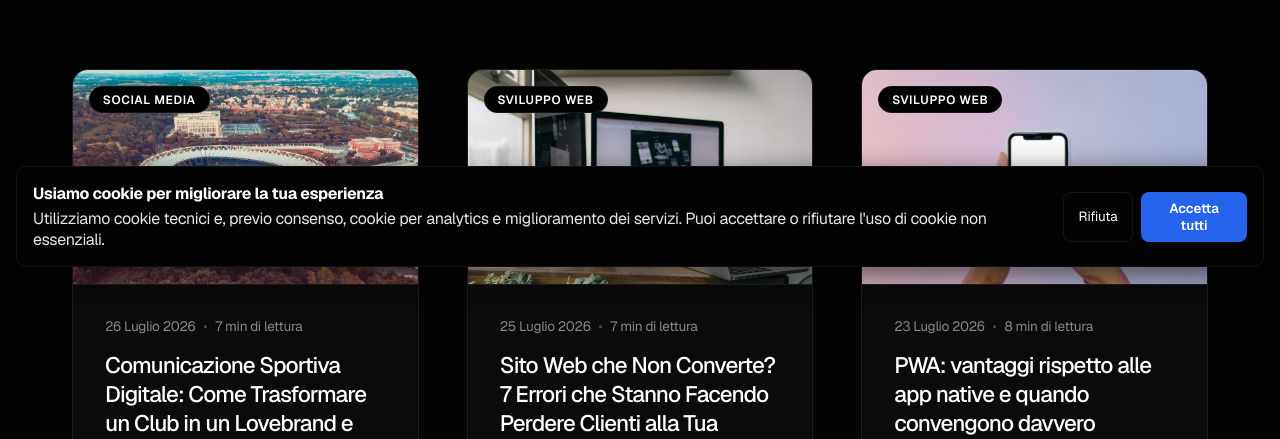
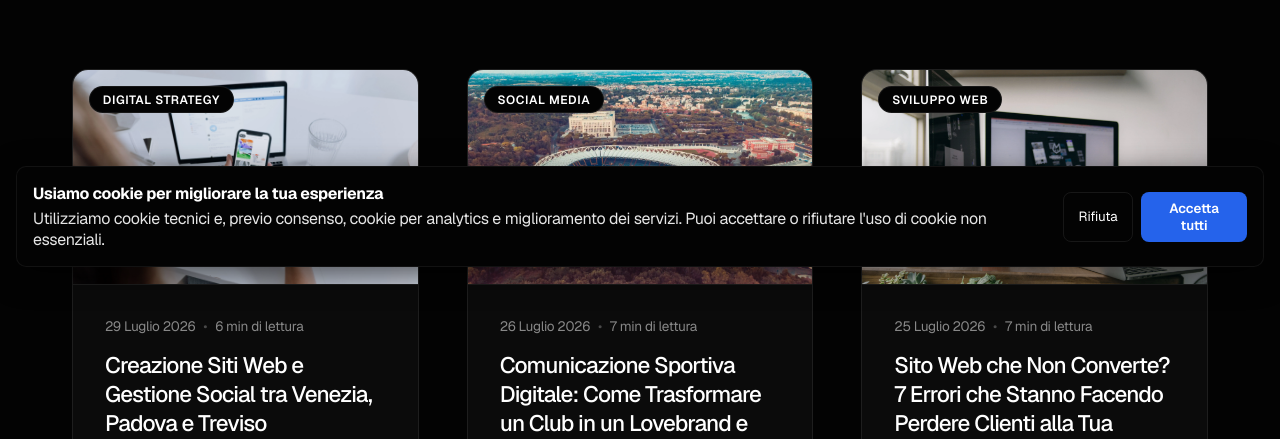
Before and after one commit to ilnicohub/sito-nf-media, a Next.js app: page /blog in a window 1280 px wide. Shown: the part 513-952 px from the top of the page. Built offline with nearby package versions, Linux system fonts and the light colour scheme; no server answers.

Commit message:
Nuovo articolo blog

```diff
--- a/src/data/posts.ts
+++ b/src/data/posts.ts
@@ -16,6 +16,61 @@ export type Post = {
 };
 
 export const posts: Post[] = [
+  {
+    slug: "creazione-siti-web-gestione-social-venezia-padova-treviso",
+    title: "Creazione Siti Web e Gestione Social tra Venezia, Padova e Treviso",
+    category: "Digital Strategy",
+    date: "29 Luglio 2026",
+    readTime: "6 min",
+    image: "/blog/seo-local-veneto.webp",
+    intro: "Sei un'azienda in provincia di Venezia, Padova o Treviso e vuoi trovare nuovi clienti online? Scopri perché affidarsi a un partner locale per la creazione del tuo sito web e la gestione dei canali social può fare la differenza per il tuo business.",
+    content: [
+      {
+        type: "p",
+        value: "Il Veneto è una delle regioni con la più alta densità imprenditoriale d'Italia. Tra le province di <strong>Venezia</strong>, <strong>Padova</strong> e <strong>Treviso</strong>, migliaia di PMI, artigiani e aziende strutturate competono ogni giorno per emergere in un mercato sempre più digitalizzato. Eppure, avere un semplice sito vetrina o pubblicare qualche foto sui social non è più sufficiente per fare la differenza."
+      },
+      {
+        type: "p",
+        value: "La vera sfida oggi non è 'essere su internet', ma esserci con una strategia capace di intercettare le persone giuste, comunicare valore e, soprattutto, convertire i visitatori in contatti reali e clienti paganti. Ecco perché la creazione di un sito web professionale e una gestione social mirata sono i due pilastri irrinunciabili della tua crescita aziendale."
+      },
+      {
+        type: "h2",
+        value: "Perché il tuo sito web è il vero motore del tuo fatturato"
+      },
+      {
+        type: "p",
+        value: "Spesso si pensa ai social media come al canale principale per trovare clienti, trascurando il sito web. In realtà, il sito è il tuo vero e proprio quartier generale digitale. Mentre sui social l'attenzione dell'utente è frammentata e passeggera, sul tuo sito hai il pieno controllo della comunicazione e del percorso di conversione."
+      },
+      {
+        type: "p",
+        value: "Un <strong>sito web creato su misura</strong> (e non con i classici template pre-confezionati) ti permette di posizionarti sui motori di ricerca per le parole chiave che i tuoi potenziali clienti stanno effettivamente cercando nella tua zona. Quando un utente a Treviso, Padova o Venezia cerca i tuoi servizi su Google, il tuo sito deve apparire in cima, veloce da caricare, perfetto da smartphone e chiaro nell'offerta."
+      },
+      {
+        type: "h2",
+        value: "Gestione Social strategica: oltre i 'Mi Piace'"
+      },
+      {
+        type: "p",
+        value: "A cosa servono i social media per un'azienda locale? Non a raccogliere migliaia di 'Mi Piace' da utenti dall'altra parte del mondo, ma a costruire autorevolezza e fiducia nella tua area di riferimento. Una gestione professionale di Instagram, Facebook, LinkedIn o TikTok deve avere obiettivi chiari: portare traffico al sito web, raccogliere contatti qualificati (lead generation) e fidelizzare chi già ti conosce."
+      },
+      {
+        type: "p",
+        value: "Che tu abbia un ristorante a Venezia, un'azienda manifatturiera nel padovano o uno studio professionale a Treviso, i social sono la vetrina dove mostrare il dietro le quinte del tuo lavoro, i casi di successo e le recensioni dei clienti soddisfatti. È lo strumento perfetto per intercettare la domanda 'latente' di chi ancora non ti stava cercando attivamente."
+      },
+      {
+        type: "h2",
+        value: "Perché scegliere un'agenzia radicata tra Venezia, Padova e Treviso"
+      },
+      {
+        type: "p",
+        value: "Oggi potresti commissionare il tuo sito a un'agenzia dall'altra parte del mondo, ma affidarsi a un partner locale fa un'enorme differenza. Conoscere il territorio, il tessuto imprenditoriale veneto, la mentalità e le dinamiche locali permette di costruire strategie su misura e molto più efficaci."
+      },
+      {
+        type: "p",
+        value: "In <strong>NF Media Lab</strong> affianchiamo ogni giorno le aziende del territorio per digitalizzare i loro processi e incrementare le vendite. Non ci limitiamo a consegnarti un sito 'bello da vedere', ma costruiamo un vero e proprio ecosistema digitale pensato per convertire. Vogliamo essere il tuo partner tecnologico e strategico, non dei semplici esecutori."
+      }
+    ]
+  },
 {slug: "comunicazione-sportiva-digitale-strategia-societa",
   title: "Comunicazione Sportiva Digitale: Come Trasformare un Club in un Lovebrand e Attrarre Sponsor",
   category: "Social Media",
```
Also changed, not shown: public/blog/seo-local-veneto.webp (added).
